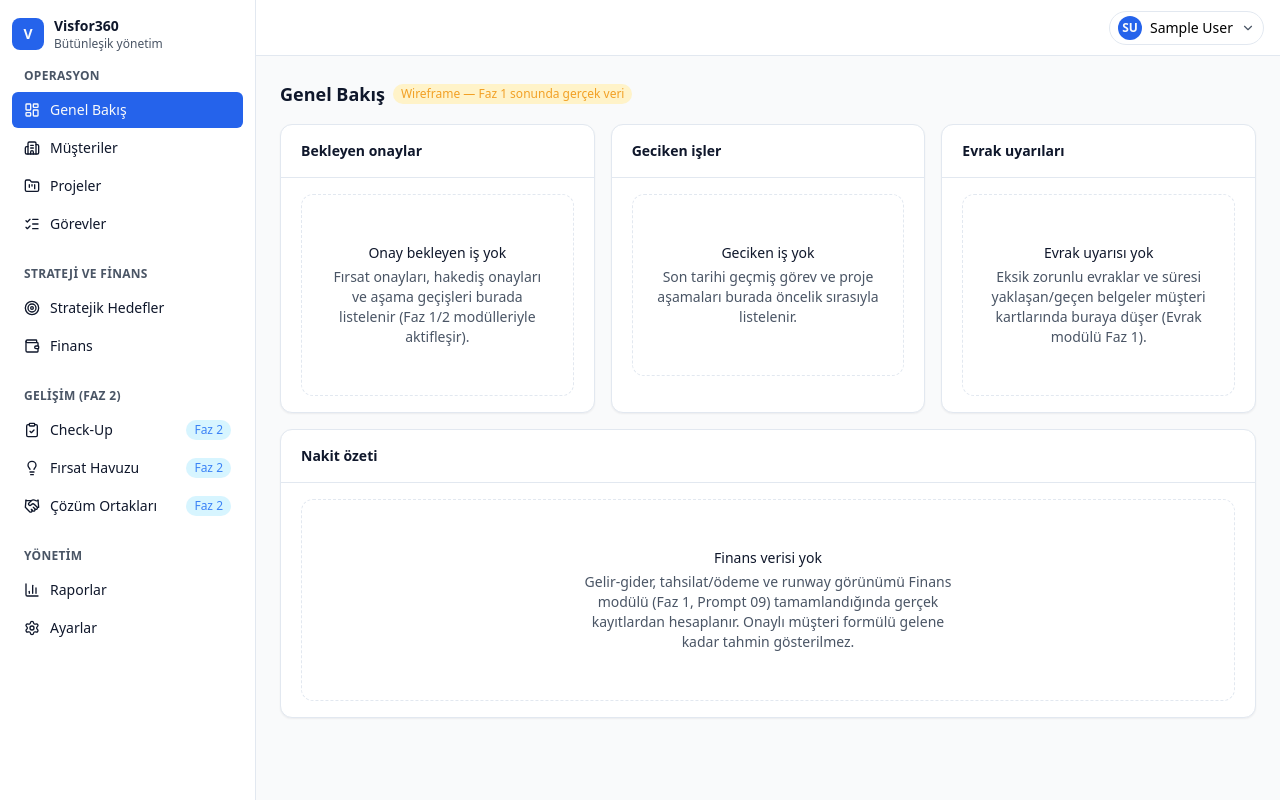
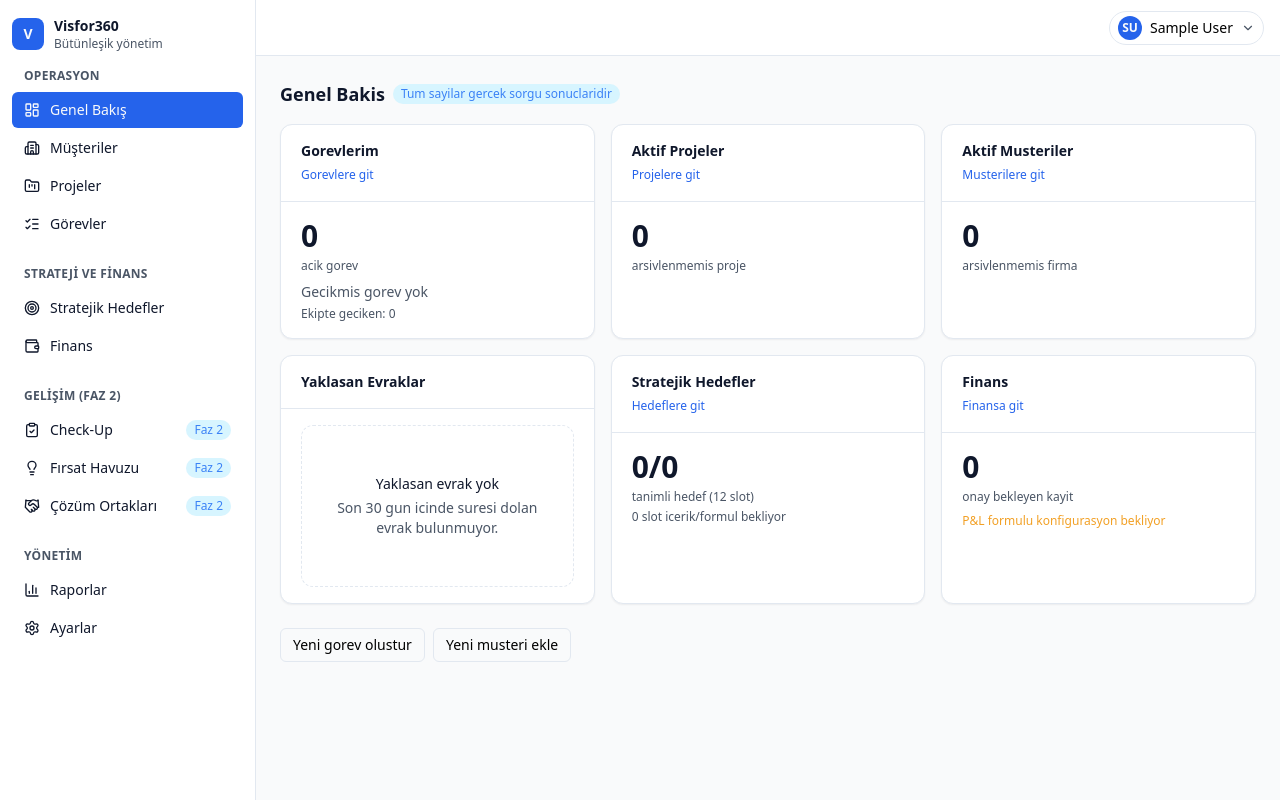
Before and after one commit to aliyuzerler/visfor360, a Laravel app: page /app/dashboard in a window 1280 px wide. Run offline with Laravel 12, Linux system fonts and the light colour scheme; a user stored in the database is signed in; data comes from the database, SQL or seed files in the repository; tables that the repository leaves empty hold one stand-in row (values such as "Sample post"); style sheets or scripts are compiled from the project's sources; parts of the project's set-up code (start-up, migrations or seed data) failed here and were passed over; some libraries are stand-ins or nearby versions.

Commit message:
feat(phase-1): dashboard raporlar ve faz 1 uctan uca birlestirme (Prompt 10)
- Dashboard: role-aware KPI kartlari — gorevlerim/geciken, aktif proje/musteri, yaklasan evrak (30 gun), hedef slot dolulugu, finans onay bekleyen (finance.view izni YOKSA veri hic uretilmez/props'a girmez)
- KPI'lar yalniz gercek aggregate sorgulari; sahte sayi/statik grafik yok; wireframe etiketi kalkti
- E2E test: CRM → evrak → proje → asama gecisi → gorev → tamamlama → hedef snapshot (%100) — her adim auditli
- Dashboard E2E: gercek KPI dogrulama, finans izni sizi kontrolu (Inertia payload'da finance yok), rol farklari, N+1 yok
- Docs: UAT senaryolari (docs/TEST_STRATEGY.md), Faz 1 release notes + egitim taslagi + P0 musteri karar listesi (docs/RELEASE_NOTES_FAZ1.md), ADR-0005/0007/0008/0009
- Toplam: 116 test/475 assertion OK; kalite kapisi PASS; ekran goruntuleri docs/screenshots/07-08

```diff
--- a/app/Http/Controllers/DashboardController.php
+++ b/app/Http/Controllers/DashboardController.php
@@ -2,17 +2,100 @@
 
 namespace App\Http\Controllers;
 
+use App\Domain\Customers\Models\Customer;
+use App\Domain\Documents\Models\Document;
+use App\Domain\Finance\Models\FinanceSetting;
+use App\Domain\Finance\Models\FinancialEntry;
+use App\Domain\Goals\Models\StrategicGoal;
+use App\Domain\Projects\Models\Project;
+use App\Domain\Tasks\Models\Task;
+use Illuminate\Http\Request;
 use Inertia\Inertia;
 use Inertia\Response;
 
 /**
- * Genel Bakış ekranı. Faz 1 (Prompt 10) sonunda gerçek KPI/uyarı verisine bağlanır;
- * o noktaya kadar sahte sayı gösterilmez, boş durumlar sunulur.
+ * Genel Bakis (Prompt 10): role-aware KPI'lar — yalniz gercek aggregate
+ * sorgulari; sahte sayi yok, izni olmayan modulun verisi hic gonderilmez
+ * (finans sizmasi engeli: cache/props uzerinden de gecmez).
  */
 class DashboardController extends Controller
 {
-    public function __invoke(): Response
+    public function __invoke(Request $request): Response
     {
-        return Inertia::render('dashboard');
+        $user = $request->user();
+        $kpi = [];
+
+        if ($user->can('tasks.view')) {
+            $kpi['tasks'] = [
+                'my_open' => Task::query()
+                    ->whereHas('assignments', fn ($q) => $q->where('user_id', $user->id))
+                    ->whereNotIn('status', ['done', 'cancelled'])
+                    ->count(),
+                'my_overdue' => Task::query()
+                    ->whereHas('assignments', fn ($q) => $q->where('user_id', $user->id))
+                    ->whereNotNull('due_date')
+                    ->where('due_date', '<', now()->toDateString())
+                    ->whereNotIn('status', ['done', 'cancelled'])
+                    ->count(),
+                'team_overdue' => Task::query()
+                    ->whereNotNull('due_date')
+                    ->where('due_date', '<', now()->toDateString())
+                    ->whereNotIn('status', ['done', 'cancelled'])
+                    ->count(),
+            ];
+        }
+
+        if ($user->can('projects.view')) {
+            $kpi['projects'] = [
+                'active' => Project::query()->whereNull('archived_at')->count(),
+            ];
+        }
+
+        if ($user->can('customers.view')) {
+            $kpi['customers'] = [
+                'active' => Customer::query()->whereNull('archived_at')->count(),
+            ];
+        }
+
+        if ($user->can('documents.view')) {
+            $kpi['documents'] = [
+                // 30 gun icinde suresi dolacak aktif evraklar (Prompt 05 uyari penceresi)
+                'expiring_soon' => Document::query()
+                    ->whereNull('superseded_at')
+                    ->whereNotNull('valid_until')
+                    ->whereBetween('valid_until', [now()->toDateString(), now()->addDays(30)->toDateString()])
+                    ->count(),
+            ];
+        }
+
+        if ($user->can('goals.view')) {
+            $kpi['goals'] = [
+                'slots' => StrategicGoal::query()->count(),
+                'configured' => StrategicGoal::query()->whereNotNull('label')->count(),
+                'needs_configuration' => StrategicGoal::query()->whereNull('label')->count(),
+            ];
+        }
+
+        // Finans: izin YOKSA veri hic uretilmez/props'a girmez.
+        if ($user->can('finance.view')) {
+            $kpi['finance'] = [
+                'pending_approvals' => FinancialEntry::query()->where('status', 'pending')->count(),
+                'needs_configuration' => FinanceSetting::get('pnl_formula_approved') === null ? 1 : 0,
+            ];
+        }
+
+        return Inertia::render('dashboard', [
+            'kpi' => $kpi,
+            'can' => [
+                'tasks' => $user->can('tasks.view'),
+                'projects' => $user->can('projects.view'),
+                'customers' => $user->can('customers.view'),
+                'documents' => $user->can('documents.view'),
+                'goals' => $user->can('goals.view'),
+                'finance' => $user->can('finance.view'),
+                'createTask' => $user->can('tasks.create'),
+                'createCustomer' => $user->can('customers.create'),
+            ],
+        ]);
     }
 }
--- a/resources/js/pages/dashboard.tsx
+++ b/resources/js/pages/dashboard.tsx
@@ -2,67 +2,155 @@ import { Badge, Card, CardBody, CardHeader, CardTitle } from '@/components/ui/in
 import { EmptyState } from '@/components/ui/page';
 import { AppShell } from '@/components/app/app-shell';
 import { PageProps } from '@/types';
-import { Head } from '@inertiajs/react';
+import { Head, Link, router } from '@inertiajs/react';
+import { route } from '@/lib/route';
+
+interface Kpi {
+    tasks?: { my_open: number; my_overdue: number; team_overdue: number };
+    projects?: { active: number };
+    customers?: { active: number };
+    documents?: { expiring_soon: number };
+    goals?: { slots: number; configured: number; needs_configuration: number };
+    finance?: { pending_approvals: number; needs_configuration: number };
+}
 
 /**
- * Genel Bakış (Faz 1, Prompt 10'da gerçek veriye bağlanır).
- * Şu anki hali wireframe'dir: her kart, hangi gerçek verinin geleceğini açıklar;
- * sahte KPI gösterilmez. Veri yoksa empty state görüntülenir.
+ * Genel Bakis (Prompt 10): tum KPI'lar gercek aggregate sorgularindan gelir;
+ * izni olmayan modulun verisi backend'de uretilmez, kart da gosterilmez.
  */
-export default function Dashboard() {
+export default function Dashboard({ kpi, can }: PageProps<{ kpi: Kpi; can: Record<string, boolean> }>) {
     return (
         <>
-            <Head title="Genel Bakış" />
-            <AppShell title="Genel Bakış">
+            <Head title="Genel Bakis" />
+            <AppShell title="Genel Bakis">
                 <div className="mb-4 flex flex-wrap items-center gap-2">
-                    <h2 className="text-lg font-semibold text-foreground">Genel Bakış</h2>
-                    <Badge variant="warning">Wireframe — Faz 1 sonunda gerçek veri</Badge>
+                    <h2 className="text-lg font-semibold text-foreground">Genel Bakis</h2>
+                    <Badge variant="info">Tum sayilar gercek sorgu sonuclaridir</Badge>
                 </div>
-                <div className="grid gap-4 md:grid-cols-2 xl:grid-cols-3">
+
+                <div className="grid gap-4 sm:grid-cols-2 xl:grid-cols-3">
+                    {can.tasks && kpi.tasks && (
                         <Card>
                             <CardHeader>
-                            <CardTitle>Bekleyen onaylar</CardTitle>
+                                <CardTitle>Gorevlerim</CardTitle>
+                                <Link href={route('tasks.index')} className="text-xs text-primary hover:underline">Gorevlere git</Link>
                             </CardHeader>
                             <CardBody>
-                            <EmptyState
-                                title="Onay bekleyen iş yok"
-                                description="Fırsat onayları, hakediş onayları ve aşama geçişleri burada listelenir (Faz 1/2 modülleriyle aktifleşir)."
-                            />
+                                <p className="text-3xl font-bold text-foreground">{kpi.tasks.my_open}</p>
+                                <p className="mt-1 text-xs text-muted-foreground">acik gorev</p>
+                                {kpi.tasks.my_overdue > 0 ? (
+                                    <p className="mt-2 text-sm font-medium text-danger" role="status">
+                                        {kpi.tasks.my_overdue} gecikmis gorev
+                                    </p>
+                                ) : (
+                                    <p className="mt-2 text-sm text-muted-foreground">Gecikmis gorev yok</p>
+                                )}
+                                <p className="mt-1 text-xs text-muted-foreground">Ekipte geciken: {kpi.tasks.team_overdue}</p>
                             </CardBody>
                         </Card>
+                    )}
+
+                    {can.projects && kpi.projects && (
                         <Card>
                             <CardHeader>
-                            <CardTitle>Geciken işler</CardTitle>
+                                <CardTitle>Aktif Projeler</CardTitle>
+                                <Link href={route('projects.index')} className="text-xs text-primary hover:underline">Projelere git</Link>
                             </CardHeader>
                             <CardBody>
-                            <EmptyState
-                                title="Geciken iş yok"
-                                description="Son tarihi geçmiş görev ve proje aşamaları burada öncelik sırasıyla listelenir."
-                            />
+                                <p className="text-3xl font-bold text-foreground">{kpi.projects.active}</p>
+                                <p className="mt-1 text-xs text-muted-foreground">arsivlenmemis proje</p>
                             </CardBody>
                         </Card>
+                    )}
+
+                    {can.customers && kpi.customers && (
                         <Card>
                             <CardHeader>
-                            <CardTitle>Evrak uyarıları</CardTitle>
+                                <CardTitle>Aktif Musteriler</CardTitle>
+                                <Link href={route('customers.index')} className="text-xs text-primary hover:underline">Musterilere git</Link>
                             </CardHeader>
                             <CardBody>
-                            <EmptyState
-                                title="Evrak uyarısı yok"
-                                description="Eksik zorunlu evraklar ve süresi yaklaşan/geçen belgeler müşteri kartlarında buraya düşer (Evrak modülü Faz 1)."
-                            />
+                                <p className="text-3xl font-bold text-foreground">{kpi.customers.active}</p>
+                                <p className="mt-1 text-xs text-muted-foreground">arsivlenmemis firma</p>
                             </CardBody>
                         </Card>
-                    <Card className="xl:col-span-3">
+                    )}
+
+                    {can.documents && kpi.documents && (
+                        <Card>
                             <CardHeader>
-                            <CardTitle>Nakit özeti</CardTitle>
+                                <CardTitle>Yaklasan Evraklar</CardTitle>
                             </CardHeader>
                             <CardBody>
-                            <EmptyState
-                                title="Finans verisi yok"
-                                description="Gelir-gider, tahsilat/ödeme ve runway görünümü Finans modülü (Faz 1, Prompt 09) tamamlandığında gerçek kayıtlardan hesaplanır. Onaylı müşteri formülü gelene kadar tahmin gösterilmez."
-                            />
+                                {kpi.documents.expiring_soon > 0 ? (
+                                    <>
+                                        <p className="text-3xl font-bold text-warning">{kpi.documents.expiring_soon}</p>
+                                        <p className="mt-1 text-xs text-muted-foreground">evrakin suresi 30 gun icinde dolacak</p>
+                                    </>
+                                ) : (
+                                    <EmptyState title="Yaklasan evrak yok" description="Son 30 gun icinde suresi dolan evrak bulunmuyor." />
+                                )}
                             </CardBody>
                         </Card>
+                    )}
+
+                    {can.goals && kpi.goals && (
+                        <Card>
+                            <CardHeader>
+                                <CardTitle>Stratejik Hedefler</CardTitle>
+                                <Link href={route('goals.index')} className="text-xs text-primary hover:underline">Hedeflere git</Link>
+                            </CardHeader>
+                            <CardBody>
+                                <p className="text-3xl font-bold text-foreground">{kpi.goals.configured}/{kpi.goals.slots}</p>
+                                <p className="mt-1 text-xs text-muted-foreground">tanimli hedef (12 slot)</p>
+                                <p className="mt-1 text-xs text-muted-foreground">{kpi.goals.needs_configuration} slot icerik/formul bekliyor</p>
+                            </CardBody>
+                        </Card>
+                    )}
+
+                    {can.finance && kpi.finance && (
+                        <Card>
+                            <CardHeader>
+                                <CardTitle>Finans</CardTitle>
+                                <Link href={route('finance.index')} className="text-xs text-primary hover:underline">Finansa git</Link>
+                            </CardHeader>
+                            <CardBody>
+                                <p className="text-3xl font-bold text-foreground">{kpi.finance.pending_approvals}</p>
+                                <p className="mt-1 text-xs text-muted-foreground">onay bekleyen kayit</p>
+                                {kpi.finance.needs_configuration > 0 && (
+                                    <p className="mt-2 text-xs text-warning" role="status">P&L formulu konfigurasyon bekliyor</p>
+                                )}
+                            </CardBody>
+                        </Card>
+                    )}
+                </div>
+
+                {!can.tasks && !can.projects && !can.customers && !can.documents && !can.goals && !can.finance && (
+                    <EmptyState
+                        title="Goruntulenebilir modul yok"
+                        description="Hesabiniza hicbir modul izni atanmamis. Sistem yoneticinizle iletisime gecin."
+                    />
+                )}
+
+                <div className="mt-6 flex flex-wrap gap-2">
+                    {can.createTask && (
+                        <button
+                            type="button"
+                            onClick={() => router.get(route('tasks.create'))}
+                            className="rounded-md border border-border px-3 py-1.5 text-sm hover:border-primary"
+                        >
+                            Yeni gorev olustur
+                        </button>
+                    )}
+                    {can.createCustomer && (
+                        <button
+                            type="button"
+                            onClick={() => router.get(route('customers.create'))}
+                            className="rounded-md border border-border px-3 py-1.5 text-sm hover:border-primary"
+                        >
+                            Yeni musteri ekle
+                        </button>
+                    )}
                 </div>
             </AppShell>
         </>
```
Also changed, not shown: docs/RELEASE_NOTES_FAZ1.md (added, +34 -0 lines), docs/TEST_STRATEGY.md (+24 -0 lines), docs/adr/0005-finance-akislari.md (added, +12 -0 lines), docs/adr/0007-cok-departmanli-hizmet.md (added, +10 -0 lines), docs/adr/0008-gorev-atama-modeli.md (added, +12 -0 lines), docs/adr/0009-okr-formul-kararlari.md (added, +14 -0 lines), tests/Feature/Dashboard/DashboardE2eTest.php (added, +196 -0 lines), tests/Feature/ShellPagesTest.php (+9 -3 lines), 2 other files. Lines whose indentation alone changed are shown as unchanged.
